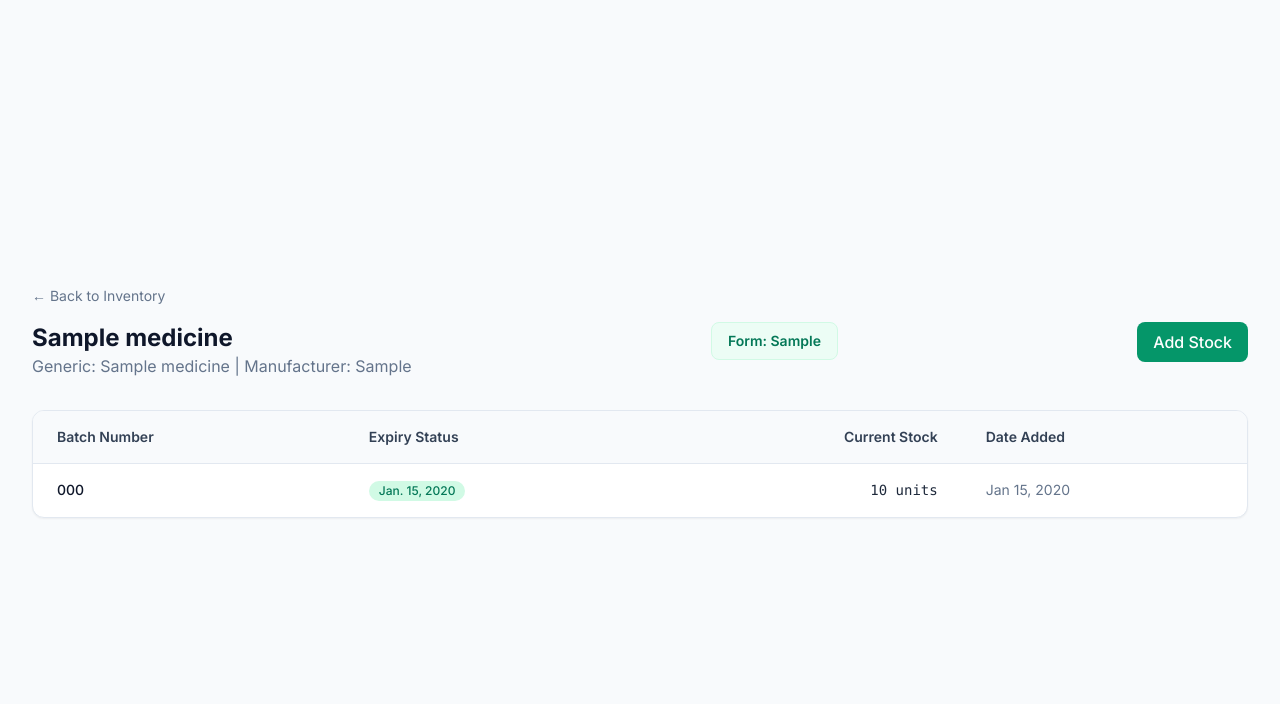
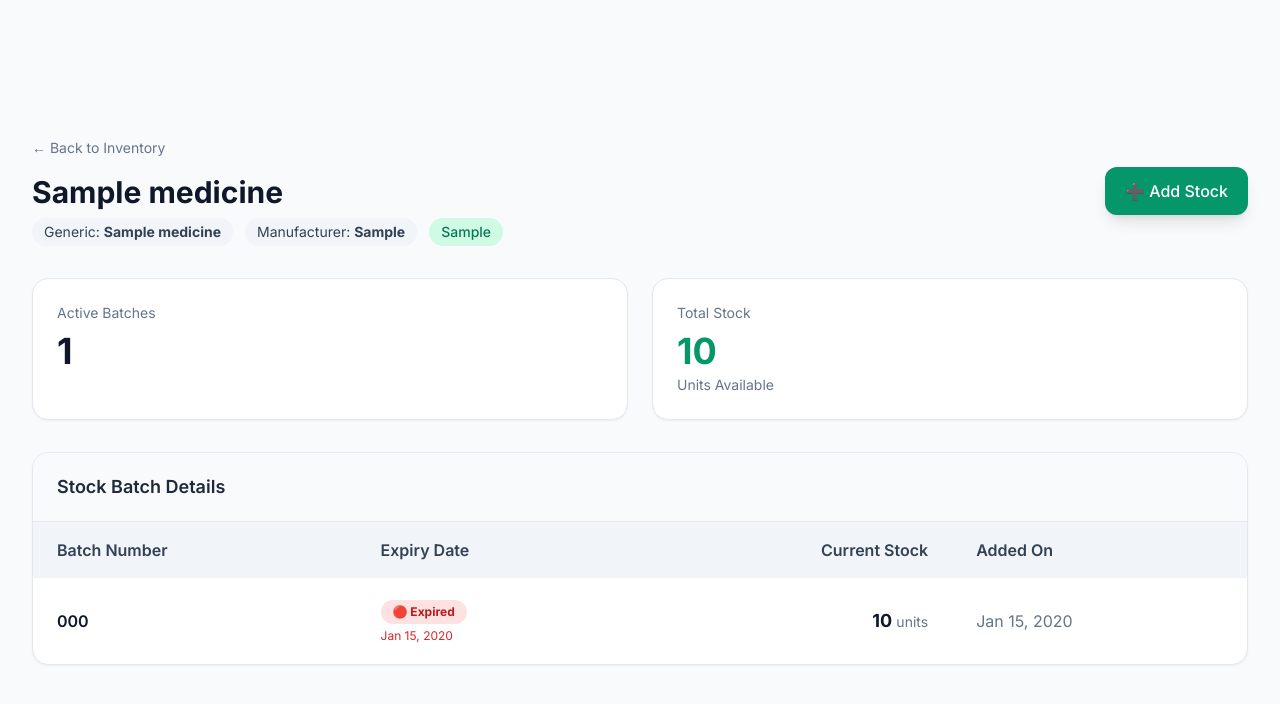
Before and after one commit to darshaanuradha/MRAS-Eco, a Django app: page /inventory/stock/view/1/ in a window 1280 px wide. Shown: the top 704 px of the page. Run offline with Django 5.2, Linux system fonts and the light colour scheme; tables that the repository leaves empty hold one stand-in row (values such as "Sample post"); some libraries are stand-ins or nearby versions.

Commit message:
feat(stock-view): enhance stock view with total stock calculation and UI improvements

```diff
--- a/mras/inventory/templates/stock_view.html
+++ b/mras/inventory/templates/stock_view.html
@@ -3,61 +3,225 @@
 {% block title %}Stock Batches - {{ medicine.name }}{% endblock %}
 
 {% block content %}
-<div class="mb-8">
-    <a href="{% url 'inventory' %}" class="inline-flex items-center text-sm text-slate-500 hover:text-emerald-700 transition-colors mb-4">
-        &larr; Back to Inventory
+<div class="max-w-7xl mx-auto">
+
+    <!-- Header -->
+    <div class="flex flex-col lg:flex-row lg:items-center lg:justify-between gap-6 mb-8">
+
+        <div>
+            <a href="{% url 'inventory' %}"
+               class="inline-flex items-center gap-2 text-sm text-slate-500 hover:text-emerald-600 mb-4 transition">
+                ← Back to Inventory
             </a>
 
-    <div class="flex justify-between items-start">
-        <div>
-            <h1 class="text-2xl font-bold text-slate-900">{{ medicine.name }}</h1>
-            <p class="text-slate-500">Generic: {{ medicine.generic_name }} | Manufacturer: {{ medicine.manufacturer|default:"N/A" }}</p>
-        </div>
-        <div class="px-4 py-2 bg-emerald-50 text-emerald-700 rounded-lg border border-emerald-100 text-sm font-semibold">
-            Form: {{ medicine.dosage_form|default:"-" }}
-        </div>
-        <a
-            href="{% url 'add_stock' medicine.pk %}" class="px-4 py-2 bg-emerald-600 text-white rounded-lg hover:bg-emerald-700 transition-colors font-medium">
-            Add Stock
-        </a>
+            <h1 class="text-3xl font-bold text-slate-900">
+                {{ medicine.name }}
+            </h1>
+
+            <div class="mt-2 flex flex-wrap gap-3 text-sm">
+
+                <span class="px-3 py-1 bg-slate-100 rounded-full text-slate-700">
+                    Generic:
+                    <strong>{{ medicine.generic_name }}</strong>
+                </span>
+
+                <span class="px-3 py-1 bg-slate-100 rounded-full text-slate-700">
+                    Manufacturer:
+                    <strong>{{ medicine.manufacturer|default:"N/A" }}</strong>
+                </span>
+
+                <span class="px-3 py-1 bg-emerald-100 text-emerald-700 rounded-full font-medium">
+                    {{ medicine.dosage_form|default:"Unknown Form" }}
+                </span>
+
             </div>
         </div>
 
-<div class="bg-white border border-slate-200 rounded-xl shadow-sm overflow-hidden">
-    <table class="w-full text-left text-sm">
-        <thead class="bg-slate-50 border-b border-slate-200">
+        <div>
+            <a href="{% url 'add_stock' medicine.pk %}"
+               class="inline-flex items-center gap-2 px-5 py-3 bg-emerald-600 hover:bg-emerald-700 text-white rounded-xl shadow-lg hover:shadow-xl transition font-medium">
+                ➕ Add Stock
+            </a>
+        </div>
+
+    </div>
+
+    <!-- Summary Cards -->
+    <div class="grid grid-cols-1 md:grid-cols-2 gap-6 mb-8">
+
+        <div class="bg-white rounded-2xl border border-slate-200 shadow-sm p-6">
+            <p class="text-sm text-slate-500">
+                Active Batches
+            </p>
+
+            <h2 class="mt-2 text-4xl font-bold text-slate-900">
+                {{ batches|length }}
+            </h2>
+        </div>
+
+        <div class="bg-white rounded-2xl border border-slate-200 shadow-sm p-6">
+            <p class="text-sm text-slate-500">
+                Total Stock
+            </p>
+
+            <h2 class="mt-2 text-4xl font-bold text-emerald-600">
+                {{ total_stock|default:"0" }}
+            </h2>
+
+            <p class="text-sm text-slate-500 mt-1">
+                Units Available
+            </p>
+        </div>
+
+    </div>
+
+    <!-- Table Card -->
+    <div class="bg-white rounded-2xl shadow-sm border border-slate-200 overflow-hidden">
+
+        <div class="px-6 py-5 border-b bg-slate-50">
+            <h2 class="text-lg font-semibold text-slate-800">
+                Stock Batch Details
+            </h2>
+        </div>
+
+        <div class="overflow-x-auto">
+
+            <table class="min-w-full">
+
+                <thead class="bg-slate-100 text-slate-700">
+
                     <tr>
-                <th class="px-6 py-4 font-semibold text-slate-700">Batch Number</th>
-                <th class="px-6 py-4 font-semibold text-slate-700">Expiry Status</th>
-                <th class="px-6 py-4 font-semibold text-slate-700 text-right">Current Stock</th>
-                <th class="px-6 py-4 font-semibold text-slate-700">Date Added</th>
+
+                        <th class="px-6 py-4 text-left font-semibold">
+                            Batch Number
+                        </th>
+
+                        <th class="px-6 py-4 text-left font-semibold">
+                            Expiry Date
+                        </th>
+
+                        <th class="px-6 py-4 text-right font-semibold">
+                            Current Stock
+                        </th>
+
+                        <th class="px-6 py-4 text-left font-semibold">
+                            Added On
+                        </th>
+
                     </tr>
+
                 </thead>
+
                 <tbody class="divide-y divide-slate-100">
+
                     {% for batch in batches %}
-            <tr class="hover:bg-slate-50 transition-colors">
-                <td class="px-6 py-4 font-medium text-slate-900">{{ batch.batch_number }}</td>
-                <td class="px-6 py-4">
-                    {% with status=batch.expiry_status %}
-                        <span class="inline-flex items-center px-2.5 py-0.5 rounded-full text-xs font-medium
-                            {% if status == 'red' %} bg-red-100 text-red-700
-                            {% elif status == 'orange' %} bg-orange-100 text-orange-700
-                            {% else %} bg-emerald-100 text-emerald-700 {% endif %}">
-                            {{ batch.expiry_date }}
+
+                    <tr class="hover:bg-emerald-50 transition">
+
+                        <td class="px-6 py-5">
+
+                            <div class="font-semibold text-slate-900">
+                                {{ batch.batch_number }}
+                            </div>
+
+                        </td>
+
+                     <td class="px-6 py-5">
+
+    {% if batch.expiry_date < today %}
+
+        <span class="inline-flex items-center gap-2 px-3 py-1 rounded-full bg-red-100 text-red-700 text-xs font-bold">
+            🔴 Expired
         </span>
-                    {% endwith %}
+
+        <div class="text-xs text-red-600 mt-1">
+            {{ batch.expiry_date|date:"M d, Y" }}
+        </div>
+
+    {% elif batch.expiry_status == "orange" %}
+
+        <span class="inline-flex items-center gap-2 px-3 py-1 rounded-full bg-orange-100 text-orange-700 text-xs font-bold">
+            🟠 Expiring Soon
+        </span>
+
+        <div class="text-xs text-orange-600 mt-1">
+            {{ batch.expiry_date|date:"M d, Y" }}
+        </div>
+
+    {% else %}
+
+        <span class="inline-flex items-center gap-2 px-3 py-1 rounded-full bg-green-100 text-green-700 text-xs font-bold">
+            🟢 Valid
+        </span>
+
+        <div class="text-xs text-slate-500 mt-1">
+            {{ batch.expiry_date|date:"M d, Y" }}
+        </div>
+
+    {% endif %}
+
 </td>
-                <td class="px-6 py-4 text-right font-mono">{{ batch.current_stock }} units</td>
-                <td class="px-6 py-4 text-slate-500">{{ batch.date_added|date:"M d, Y" }}</td>
+
+                        <td class="px-6 py-5 text-right">
+
+                            <span class="font-bold text-lg text-slate-900">
+                                {{ batch.current_stock }}
+                            </span>
+
+                            <span class="text-slate-500 text-sm">
+                                units
+                            </span>
+
+                        </td>
+
+                        <td class="px-6 py-5 text-slate-500">
+
+                            {{ batch.date_added|date:"M d, Y" }}
+
+                        </td>
+
                     </tr>
+
                     {% empty %}
+
                     <tr>
-                <td colspan="4" class="px-6 py-12 text-center text-slate-400">
-                    No active stock batches found.
+
+                        <td colspan="4" class="py-20">
+
+                            <div class="flex flex-col items-center">
+
+                                <div class="text-6xl mb-4">
+                                    📦
+                                </div>
+
+                                <h3 class="text-xl font-semibold text-slate-700">
+                                    No Stock Available
+                                </h3>
+
+                                <p class="text-slate-500 mt-2">
+                                    There are currently no stock batches for this medicine.
+                                </p>
+
+                                <a href="{% url 'add_stock' medicine.pk %}"
+                                   class="mt-6 px-5 py-3 bg-emerald-600 hover:bg-emerald-700 text-white rounded-xl shadow transition">
+                                    Add First Stock
+                                </a>
+
+                            </div>
+
                         </td>
+
                     </tr>
+
                     {% endfor %}
+
                 </tbody>
+
             </table>
+
+        </div>
+
+    </div>
+
 </div>
 {% endblock %}
--- a/mras/inventory/views.py
+++ b/mras/inventory/views.py
@@ -43,11 +43,16 @@ def delete_medicine(request, pk):
 def stock_view(request, pk):
     medicine = get_object_or_404(Medicine, pk=pk)
     batches = Inventory.objects.filter(medicine=medicine).order_by('-date_added')
-    today = timezone.now().date()
-    return render(request, 'stock_view.html', {
-        'medicine': medicine,
-        'batches': batches,
-        'today': today
+
+    total_stock = batches.aggregate(
+        total=Sum("current_stock")
+    )["total"] or 0
+
+    return render(request, "stock_view.html", {
+        "medicine": medicine,
+        "batches": batches,
+        "today": timezone.now().date(),
+        "total_stock": total_stock,
     })
 
 
```
Lines whose indentation alone changed are shown as unchanged.
